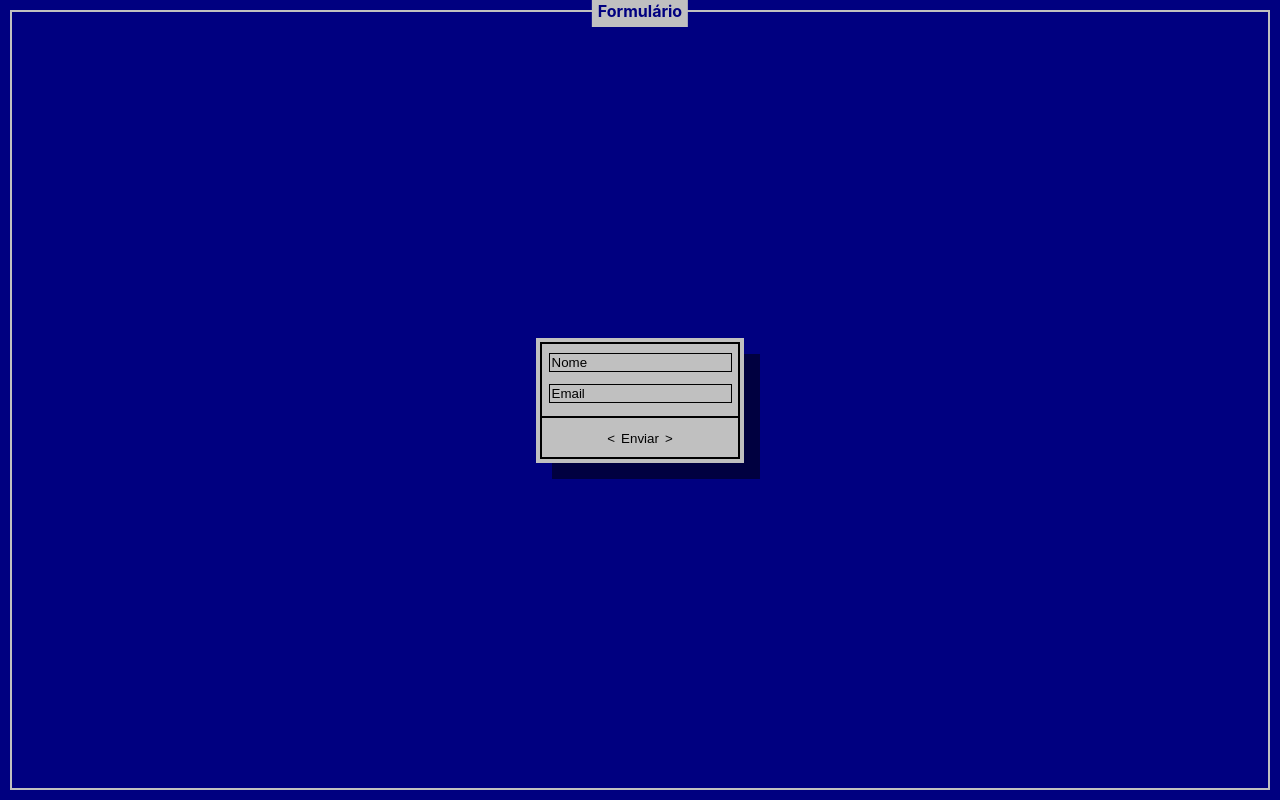
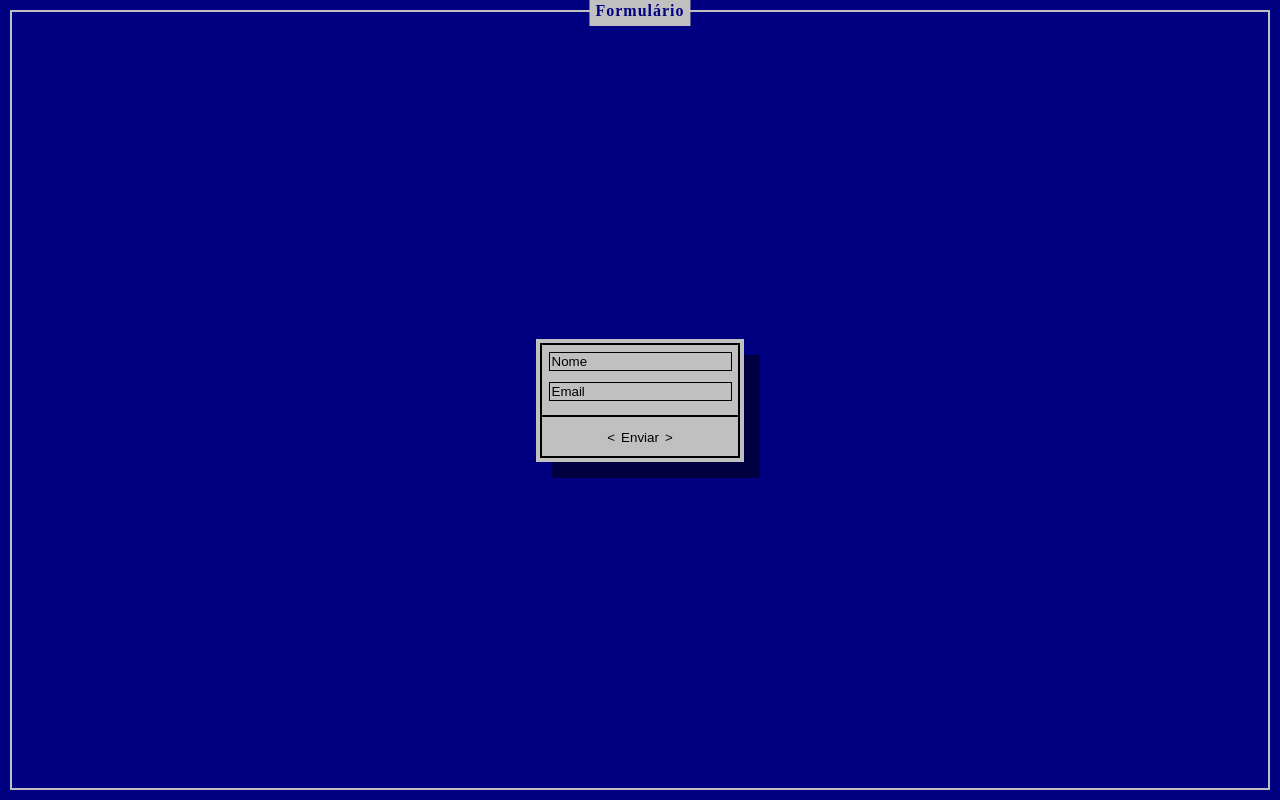
Before and after one commit to Kenzie-Academy-Brasil-Developers/react-atividade-s5-primeiro-contato-com-typescript-felipelarson, a React (Create React App) app in the folder formulario/: page / in a window 1280 px wide. Built offline with nearby package versions, Linux system fonts and the light colour scheme.

Commit message:
refactor: clear code, and add style title

```diff
--- a/formulario/public/index.html
+++ b/formulario/public/index.html
@@ -1,43 +1,20 @@
 <!DOCTYPE html>
 <html lang="en">
+
 <head>
   <meta charset="utf-8" />
   <link rel="icon" href="%PUBLIC_URL%/favicon.ico" />
   <meta name="viewport" content="width=device-width, initial-scale=1" />
   <meta name="theme-color" content="#000000" />
-    <meta
-      name="description"
-      content="Web site created using create-react-app"
-    />
+  <meta name="description" content="Web site created using create-react-app" />
   <link rel="apple-touch-icon" href="%PUBLIC_URL%/logo192.png" />
-    <!--
-      manifest.json provides metadata used when your web app is installed on a
-      user's mobile device or desktop. See https://developers.google.com/web/fundamentals/web-app-manifest/
-    -->
   <link rel="manifest" href="%PUBLIC_URL%/manifest.json" />
-    <!--
-      Notice the use of %PUBLIC_URL% in the tags above.
-      It will be replaced with the URL of the `public` folder during the build.
-      Only files inside the `public` folder can be referenced from the HTML.
+  <title>Formulário em TS</title>
+</head>
 
-      Unlike "/favicon.ico" or "favicon.ico", "%PUBLIC_URL%/favicon.ico" will
-      work correctly both with client-side routing and a non-root public URL.
-      Learn how to configure a non-root public URL by running `npm run build`.
-    -->
-    <title>React App</title>
-  </head>
 <body>
   <noscript>You need to enable JavaScript to run this app.</noscript>
   <div id="root"></div>
-    <!--
-      This HTML file is a template.
-      If you open it directly in the browser, you will see an empty page.
+</body>
 
-      You can add webfonts, meta tags, or analytics to this file.
-      The build step will place the bundled scripts into the <body> tag.
-
-      To begin the development, run `npm start` or `yarn start`.
-      To create a production bundle, use `npm run build` or `yarn build`.
-    -->
-  </body>
 </html>
--- a/formulario/src/App.css
+++ b/formulario/src/App.css
@@ -24,6 +24,7 @@
   top: 0;
   left: 50%;
   transform: translate(-50%, -50%);
+  letter-spacing: 1px;
 }
 
 /* #008080 */
--- a/formulario/src/components/Button/styles.css
+++ b/formulario/src/components/Button/styles.css
@@ -18,6 +18,7 @@
   margin-left: 6px;
 }
 
-.button:hover + .button::before:hover {
+.button:hover::before,
+.button:hover::after {
   color: #fff;
 }
--- a/formulario/src/index.css
+++ b/formulario/src/index.css
@@ -1,13 +1,11 @@
 body {
   margin: 0;
-  font-family: -apple-system, BlinkMacSystemFont, 'Segoe UI', 'Roboto', 'Oxygen',
-    'Ubuntu', 'Cantarell', 'Fira Sans', 'Droid Sans', 'Helvetica Neue',
-    sans-serif;
+  font-family: serif;
   -webkit-font-smoothing: antialiased;
   -moz-osx-font-smoothing: grayscale;
 }
 
 code {
-  font-family: source-code-pro, Menlo, Monaco, Consolas, 'Courier New',
+  font-family: source-code-pro, Menlo, Monaco, Consolas, "Courier New",
     monospace;
 }
```
Lines whose indentation alone changed are shown as unchanged.
